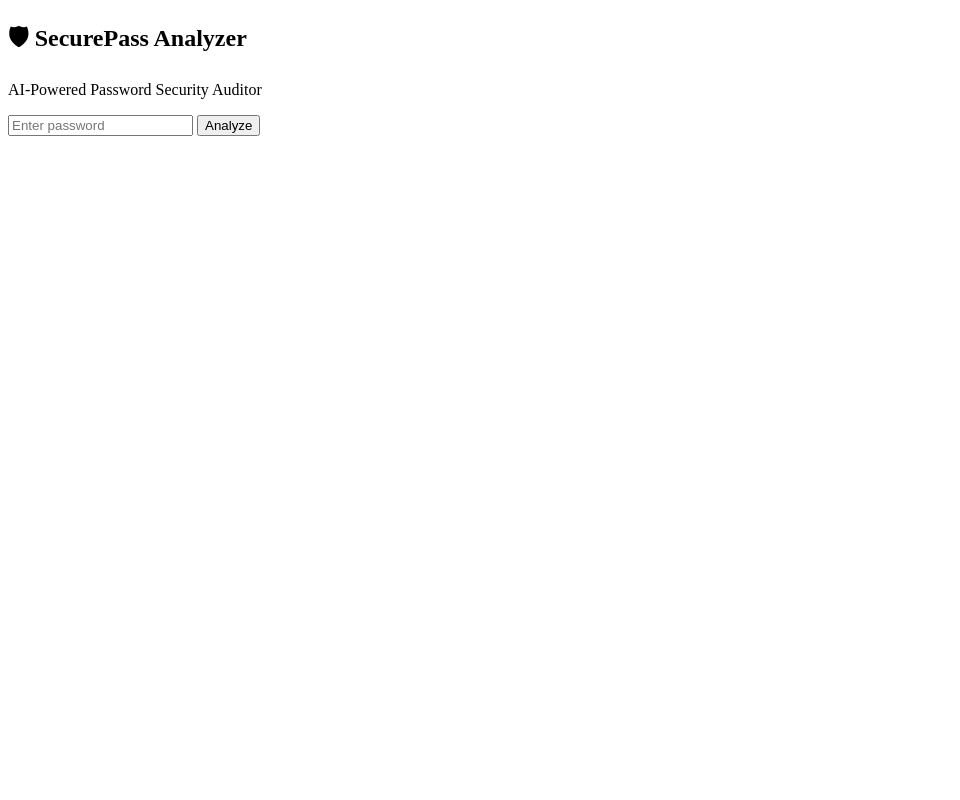
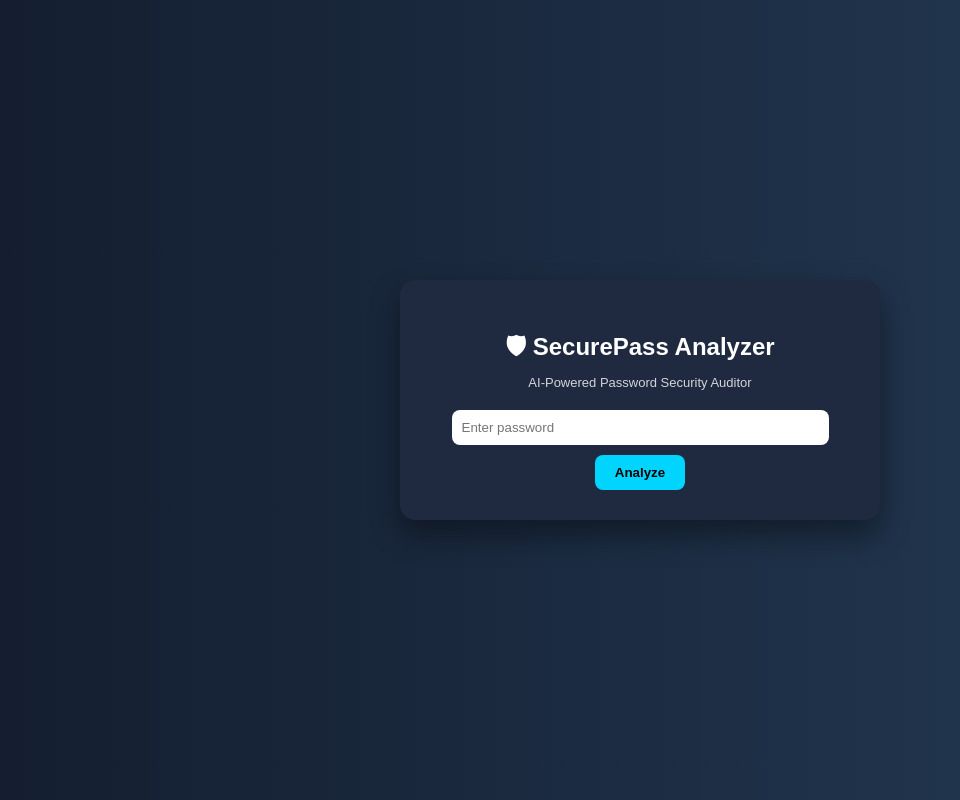
Before and after one commit to mandyamkiran/SecurePass-Analyzer, a Flask app: page / in a window 1280 px wide. Shown: the whole page, without its empty margins (0-960 px from the left). Run offline with Flask 3, Linux system fonts and the light colour scheme.

Commit message:
Restored full styled UI

```diff
--- a/templates/index.html
+++ b/templates/index.html
@@ -2,19 +2,96 @@
 <html>
 <head>
     <title>SecurePass Analyzer</title>
+    <style>
+        body {
+            font-family: Arial, sans-serif;
+            background: linear-gradient(to right, #141e30, #243b55);
+            display: flex;
+            justify-content: center;
+            align-items: center;
+            height: 100vh;
+            margin: 0;
+            color: white;
+        }
+
+        .container {
+            background: #1f2a40;
+            padding: 30px;
+            border-radius: 15px;
+            width: 420px;
+            box-shadow: 0 15px 30px rgba(0,0,0,0.4);
+            text-align: center;
+        }
+
+        h2 {
+            margin-bottom: 5px;
+        }
+
+        .subtitle {
+            font-size: 13px;
+            opacity: 0.8;
+            margin-bottom: 20px;
+        }
+
+        input {
+            width: 85%;
+            padding: 10px;
+            border-radius: 8px;
+            border: none;
+            margin-bottom: 10px;
+        }
+
+        button {
+            padding: 10px 20px;
+            border: none;
+            border-radius: 8px;
+            background: #00d4ff;
+            color: black;
+            cursor: pointer;
+            font-weight: bold;
+        }
+
+        button:hover {
+            background: #00aacc;
+        }
+
+        .result {
+            margin-top: 20px;
+            text-align: left;
+            font-size: 14px;
+        }
+
+        .hash-box {
+            word-wrap: break-word;
+            background: #2f3b55;
+            padding: 8px;
+            border-radius: 6px;
+            font-size: 11px;
+        }
+
+        ul {
+            padding-left: 18px;
+        }
+
+        li {
+            margin-bottom: 5px;
+        }
+    </style>
 </head>
 <body>
 
+<div class="container">
     <h2>🛡 SecurePass Analyzer</h2>
-<p>AI-Powered Password Security Auditor</p>
+    <div class="subtitle">AI-Powered Password Security Auditor</div>
 
     <form method="POST">
         <input type="password" name="password" placeholder="Enter password" required>
+        <br>
         <button type="submit">Analyze</button>
     </form>
 
     {% if result %}
-<div>
+    <div class="result">
         <p><strong>Entropy:</strong> {{ result.entropy }} bits</p>
         <p><strong>Estimated Crack Time:</strong> {{ result.crack_time }}</p>
 
@@ -32,11 +109,12 @@
         {% endif %}
 
         <p><strong>SHA-256 Hash:</strong></p>
-    <p>{{ result.hash }}</p>
+        <div class="hash-box">{{ result.hash }}</div>
 
         <p><strong>Suggested Strong Password:</strong> {{ result.suggested }}</p>
     </div>
     {% endif %}
+</div>
 
 </body>
 </html>
```
Lines whose indentation alone changed are shown as unchanged.
